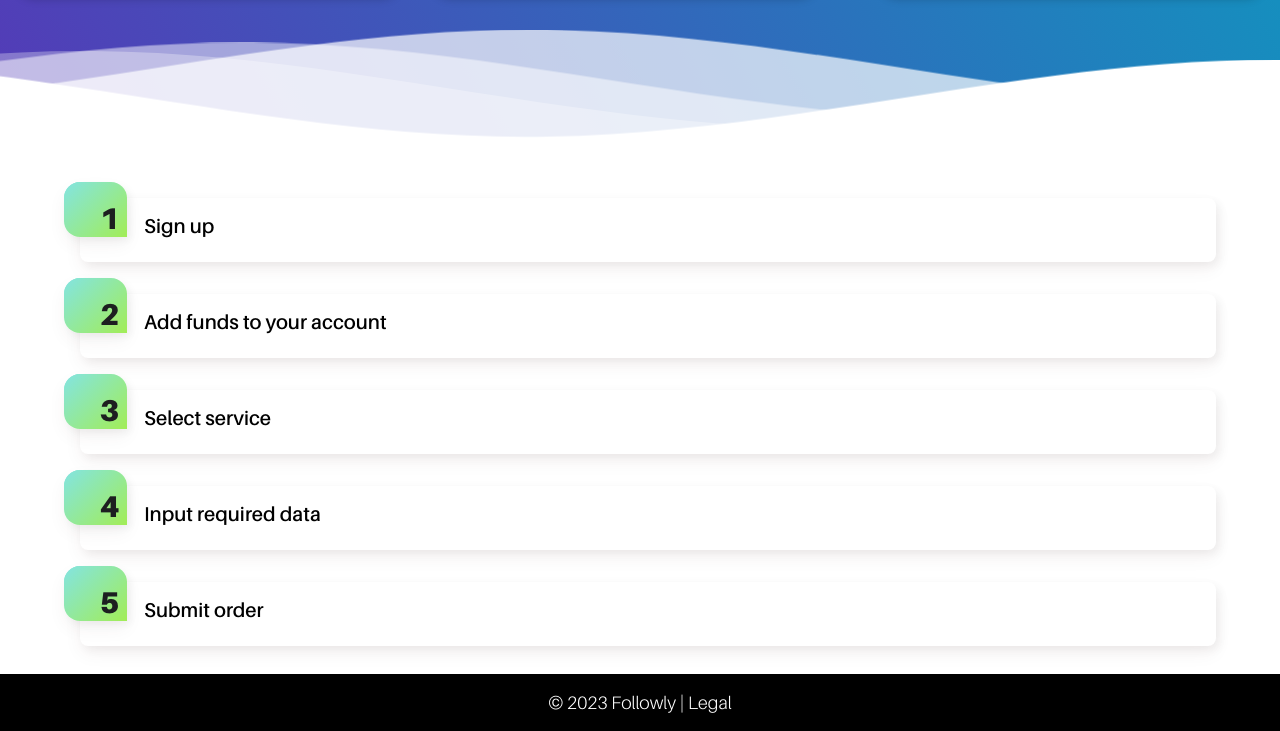
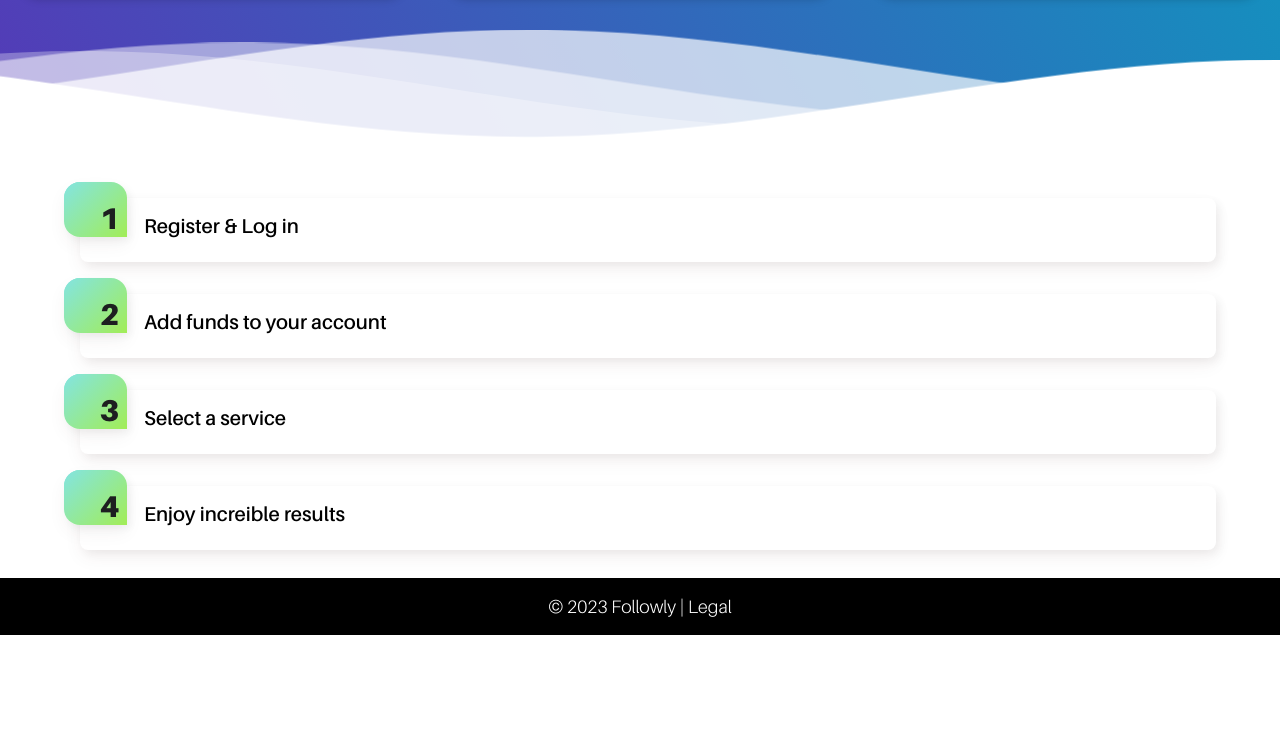
Before and after one commit to juangarcia06/FollowlyLanding, a plain HTML site: page index.html in a window 1280 px wide. Shown: the part 1507-2238 px from the top of the page. After the commit the page ends 2142 px from the top, so only its background shows below. Drawn offline with Linux system fonts and the light colour scheme.

Commit message:
fix and enjoy

```diff
--- a/index.html
+++ b/index.html
@@ -129,7 +129,7 @@
                 <h3>John Smith</h3>
               </div>
               <p>Followly has helped me achieve amazing results on my social media accounts. Instead of taking a year to grow my accounts, it now only takes me a few weeks.</p>
-            </div><br>
+            </div>
             <div class="revcard">
               <div class="revhead">
                 <div class="revatar" style="background-image: url(manrev.png);"></div>
@@ -163,11 +163,10 @@
       </div>
       <div class="tutorial">
         <ol class="gradient-list">
-          <li>Sign up</li>
+          <li>Register & Log in</li>
           <li>Add funds to your account</li>
-          <li>Select service</li>
-          <li>Input required data</li>
-          <li>Submit order</li>
+          <li>Select a service</li>
+          <li>Enjoy increible results</li>
         </ol>
       </div>
 
```
